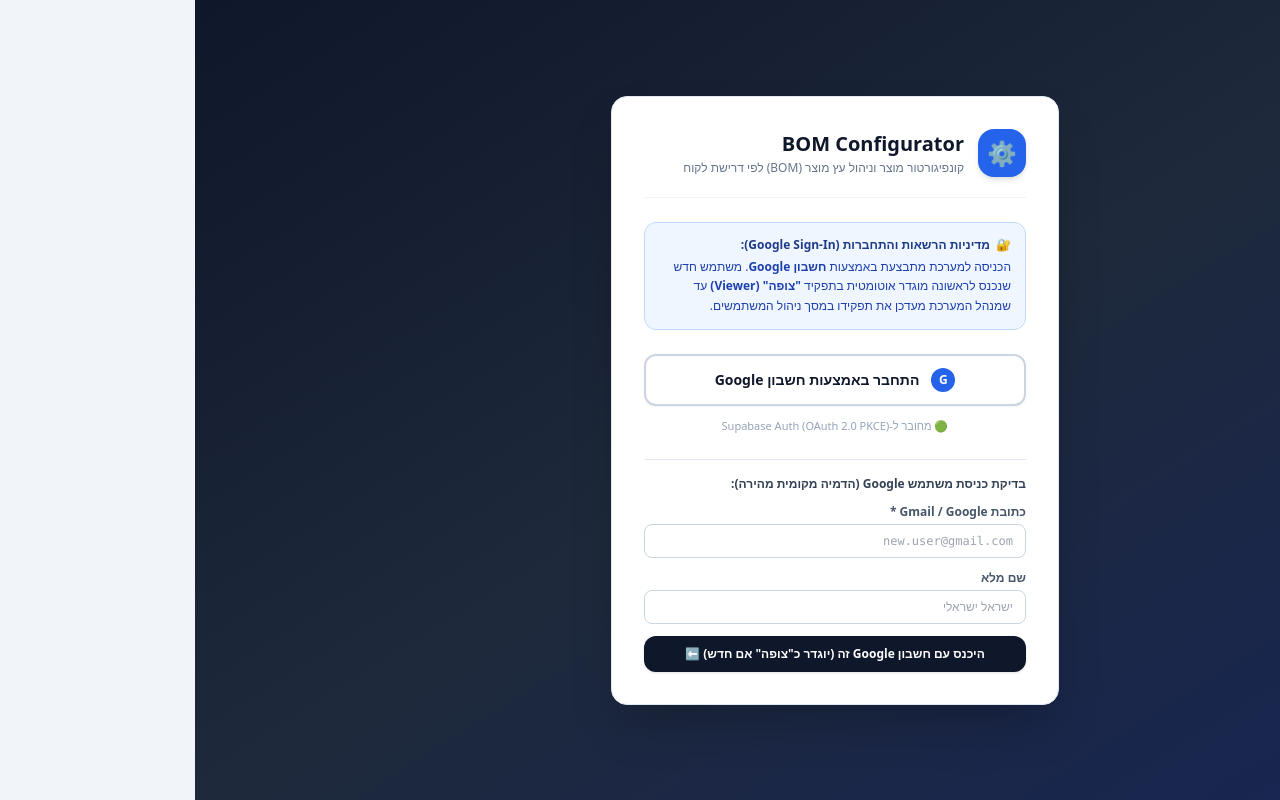
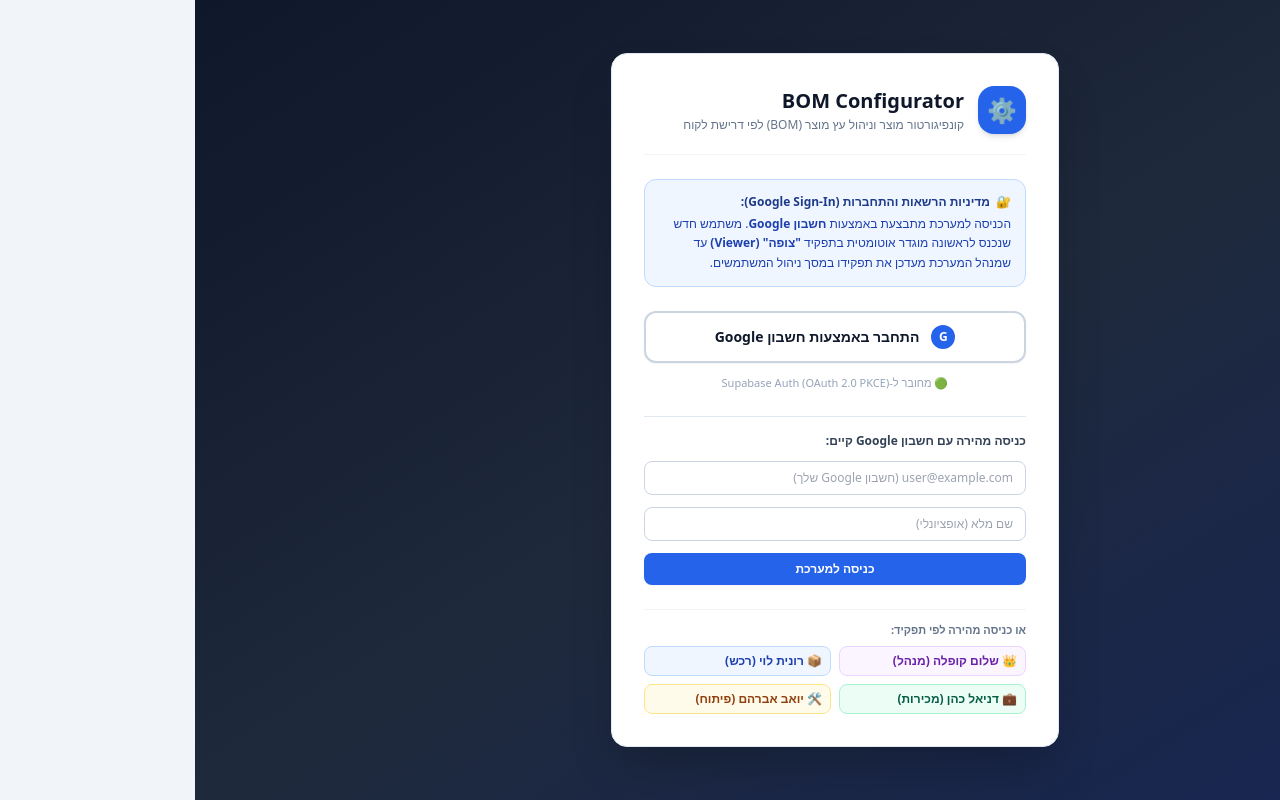
Before and after one commit to shalomkopla-commits/BOM-CONFIGURATOR, a Next.js app: page /login in a window 1280 px wide. Built offline with nearby package versions, Linux system fonts and the light colour scheme; no server answers.

Commit message:
feat(auth): add explicit error banner on login and detail auth callback failure reasons

```diff
--- a/src/app/auth/callback/route.ts
+++ b/src/app/auth/callback/route.ts
@@ -16,11 +16,17 @@ function formatNowHe(): string {
 export async function GET(request: Request) {
   const { searchParams, origin } = new URL(request.url);
   const code = searchParams.get('code');
+  const errorParam = searchParams.get('error');
+  const errorDescription = searchParams.get('error_description');
   const next = searchParams.get('next') ?? '/';
+
+  if (errorParam) {
+    const reason = encodeURIComponent(errorDescription || errorParam);
+    return NextResponse.redirect(`${origin}/login?error=${reason}`);
+  }
 
   if (code && isSupabaseEnvConfigured()) {
     const cookieStore = cookies();
-    // Prepare a redirect response to the target page
     const redirectResponse = NextResponse.redirect(`${origin}${next}`);
 
     const supabase = createServerClient(
@@ -39,13 +45,11 @@ export async function GET(request: Request) {
             }[]
           ) {
             cookiesToSet.forEach(({ name, value, options }) => {
-              // Set on cookieStore for this request
               try {
                 cookieStore.set(name, value, options);
               } catch {
                 // Ignore if in restricted context
               }
-              // Set directly on the outgoing NextResponse so browser stores the session cookies!
               redirectResponse.cookies.set(name, value, options);
             });
           },
@@ -53,9 +57,9 @@ export async function GET(request: Request) {
       }
     );
 
-    const { error } = await supabase.auth.exchangeCodeForSession(code);
-    if (!error) {
-      // Verify authenticated user with getUser()
+    const { error: exchangeError } = await supabase.auth.exchangeCodeForSession(code);
+    if (!exchangeError) {
+      try {
         const {
           data: { user },
         } = await supabase.auth.getUser();
@@ -68,7 +72,6 @@ export async function GET(request: Request) {
             user.email.split('@')[0];
           const avatarUrl = user.user_metadata?.avatar_url || null;
 
-        // Check if user already exists in public.app_users
           const { data: existingUser } = await supabase
             .from('app_users')
             .select('id, role')
@@ -76,7 +79,6 @@ export async function GET(request: Request) {
             .maybeSingle();
 
           if (!existingUser) {
-          // First-time Google Sign-In: automatically register as 'viewer' (צופה)
             await supabase.from('app_users').insert({
               id: user.id,
               email: user.email.toLowerCase(),
@@ -90,7 +92,6 @@ export async function GET(request: Request) {
               updated_by: 'Google Sign-In (הוגדר אוטומטית כצופה)',
             });
           } else {
-          // Returning user: update last_sign_in_at
             await supabase
               .from('app_users')
               .update({
@@ -100,11 +101,16 @@ export async function GET(request: Request) {
               .eq('id', existingUser.id);
           }
         }
+      } catch (profileErr) {
+        console.warn('Profile sync non-fatal error:', profileErr);
+      }
 
-      // Return the response with all session cookies attached!
       return redirectResponse;
+    } else {
+      const errReason = encodeURIComponent(exchangeError.message);
+      return NextResponse.redirect(`${origin}/login?error=${errReason}`);
     }
   }
 
-  return NextResponse.redirect(`${origin}/login?error=auth_callback_failed`);
+  return NextResponse.redirect(`${origin}/login?error=no_auth_code_received`);
 }
--- a/src/app/login/page.tsx
+++ b/src/app/login/page.tsx
@@ -1,15 +1,29 @@
 'use client';
 
-import React, { useState } from 'react';
-import { useRouter } from 'next/navigation';
+import React, { Suspense, useEffect, useState } from 'react';
+import { useRouter, useSearchParams } from 'next/navigation';
 import { createClient, isSupabaseEnvConfigured } from '@/utils/supabase/client';
 
-export default function LoginPage() {
+function LoginContent() {
   const router = useRouter();
+  const searchParams = useSearchParams();
   const [loading, setLoading] = useState(false);
   const [errorMsg, setErrorMsg] = useState<string | null>(null);
   const [demoEmail, setDemoEmail] = useState('');
   const [demoName, setDemoName] = useState('');
+
+  useEffect(() => {
+    const errorQuery = searchParams.get('error');
+    if (errorQuery) {
+      if (errorQuery === 'auth_callback_failed') {
+        setErrorMsg('התחברות נכשלה בעת אימות הנתונים מול Google ו-Supabase. אנא נסה שוב.');
+      } else if (errorQuery === 'no_auth_code_received') {
+        setErrorMsg('התחברות נכשלה: לא התקבל קוד אימות מחשבון Google.');
+      } else {
+        setErrorMsg(`התחברות נכשלה: ${decodeURIComponent(errorQuery)}`);
+      }
+    }
+  }, [searchParams]);
 
   const handleGoogleOAuthLogin = async () => {
     setErrorMsg(null);
@@ -37,7 +51,7 @@ export default function LoginPage() {
 
     if (error) {
       setLoading(false);
-      setErrorMsg(error.message);
+      setErrorMsg(`התחברות נכשלה: ${error.message}`);
     }
   };
 
@@ -53,6 +67,19 @@ export default function LoginPage() {
         JSON.stringify({
           email: demoEmail.trim().toLowerCase(),
           fullName: demoName.trim() || demoEmail.trim().split('@')[0],
+        })
+      );
+    }
+    router.push('/');
+  };
+
+  const handleQuickRoleLogin = (email: string, name: string) => {
+    if (typeof window !== 'undefined') {
+      window.localStorage.setItem(
+        'bom_pending_google_login',
+        JSON.stringify({
+          email,
+          fullName: name,
         })
       );
     }
@@ -92,9 +119,14 @@ export default function LoginPage() {
           </p>
         </div>
 
+        {/* Prominent Error Message Alert */}
         {errorMsg && (
-          <div className="bg-red-50 border border-red-300 text-red-800 text-xs rounded-xl p-3 font-medium">
-            ⚠️ {errorMsg}
+          <div className="bg-red-50 border-2 border-red-400 text-red-900 text-xs rounded-xl p-3.5 font-bold flex items-start gap-2 shadow-sm animate-pulse">
+            <span className="text-base leading-none">⚠️</span>
+            <div className="flex-1 leading-relaxed">
+              <span className="block text-red-800 font-extrabold">התחברות נכשלה:</span>
+              <span className="font-normal text-red-700">{errorMsg}</span>
+            </div>
           </div>
         )}
 
@@ -104,7 +136,7 @@ export default function LoginPage() {
             type="button"
             disabled={loading}
             onClick={handleGoogleOAuthLogin}
-            className="w-full py-3 px-4 rounded-xl bg-white hover:bg-slate-50 text-slate-900 font-bold text-sm border-2 border-slate-300 shadow-sm flex items-center justify-center gap-3 transition disabled:opacity-50"
+            className="w-full py-3 px-4 rounded-xl bg-white hover:bg-slate-50 text-slate-900 font-bold text-sm border-2 border-slate-300 shadow-sm flex items-center justify-center gap-3 transition disabled:opacity-50 hover:border-blue-500"
           >
             <span className="w-6 h-6 rounded-full bg-blue-600 text-white font-extrabold flex items-center justify-center text-xs">
               G
@@ -119,7 +151,7 @@ export default function LoginPage() {
           <div className="text-center text-[11px] text-slate-400">
             {isSupabaseEnvConfigured()
               ? '🟢 מחובר ל-Supabase Auth (OAuth 2.0 PKCE)'
-              : 'מצב תצוגה מקומית (ניתן להתחבר גם ללא הגדרת מפתחות Supabase)'}
+              : 'מצב תצוגה מקומית'}
           </div>
         </div>
 
@@ -129,40 +161,85 @@ export default function LoginPage() {
           className="pt-4 border-t border-slate-200 space-y-3 text-xs"
         >
           <div className="font-bold text-slate-700">
-            בדיקת כניסת משתמש Google (הדמיה מקומית מהירה):
+            כניסה מהירה עם חשבון Google קיים:
           </div>
           <div>
-            <label className="block font-semibold text-slate-600 mb-1">
-              כתובת Gmail / Google *
-            </label>
             <input
               type="email"
               value={demoEmail}
               onChange={(e) => setDemoEmail(e.target.value)}
-              placeholder="new.user@gmail.com"
-              className="w-full border border-slate-300 rounded-lg px-3 py-2 font-mono bg-white"
+              placeholder="user@example.com (חשבון Google שלך)"
+              className="w-full px-3 py-2 border border-slate-300 rounded-lg text-xs focus:outline-none focus:ring-2 focus:ring-blue-500 text-right"
             />
           </div>
           <div>
-            <label className="block font-semibold text-slate-600 mb-1">
-              שם מלא
-            </label>
             <input
               type="text"
               value={demoName}
               onChange={(e) => setDemoName(e.target.value)}
-              placeholder="ישראל ישראלי"
-              className="w-full border border-slate-300 rounded-lg px-3 py-2 bg-white"
+              placeholder="שם מלא (אופציונלי)"
+              className="w-full px-3 py-2 border border-slate-300 rounded-lg text-xs focus:outline-none focus:ring-2 focus:ring-blue-500 text-right"
             />
           </div>
           <button
             type="submit"
-            className="w-full py-2.5 px-4 rounded-xl bg-slate-900 hover:bg-slate-800 text-white font-bold transition shadow"
+            className="w-full py-2 px-3 rounded-lg bg-blue-600 hover:bg-blue-700 text-white font-bold text-xs shadow-sm transition"
           >
-            היכנס עם חשבון Google זה (יוגדר כ&quot;צופה&quot; אם חדש) ⬅
+            כניסה למערכת
           </button>
         </form>
+
+        {/* Fast Role Switcher Buttons */}
+        <div className="pt-3 border-t border-slate-100">
+          <div className="text-[11px] font-semibold text-slate-500 mb-2">
+            או כניסה מהירה לפי תפקיד:
+          </div>
+          <div className="grid grid-cols-2 gap-2 text-xs">
+            <button
+              type="button"
+              onClick={() => handleQuickRoleLogin('shalomkopla@gmail.com', 'שלום קופלה (מנהל מערכת)')}
+              className="py-1.5 px-2 bg-purple-50 hover:bg-purple-100 text-purple-800 rounded-lg border border-purple-200 font-bold transition text-right"
+            >
+              👑 שלום קופלה (מנהל)
+            </button>
+            <button
+              type="button"
+              onClick={() => handleQuickRoleLogin('ronit.levi@company.com', 'רונית לוי')}
+              className="py-1.5 px-2 bg-blue-50 hover:bg-blue-100 text-blue-800 rounded-lg border border-blue-200 font-bold transition text-right"
+            >
+              📦 רונית לוי (רכש)
+            </button>
+            <button
+              type="button"
+              onClick={() => handleQuickRoleLogin('daniel.cohen@company.com', 'דניאל כהן')}
+              className="py-1.5 px-2 bg-emerald-50 hover:bg-emerald-100 text-emerald-800 rounded-lg border border-emerald-200 font-bold transition text-right"
+            >
+              💼 דניאל כהן (מכירות)
+            </button>
+            <button
+              type="button"
+              onClick={() => handleQuickRoleLogin('yoav.avraham@company.com', 'יואב אברהם')}
+              className="py-1.5 px-2 bg-amber-50 hover:bg-amber-100 text-amber-800 rounded-lg border border-amber-200 font-bold transition text-right"
+            >
+              🛠️ יואב אברהם (פיתוח)
+            </button>
+          </div>
+        </div>
       </div>
     </main>
   );
 }
+
+export default function LoginPage() {
+  return (
+    <Suspense
+      fallback={
+        <div className="min-h-screen bg-slate-900 flex items-center justify-center text-white text-sm">
+          טוען עמוד התחברות...
+        </div>
+      }
+    >
+      <LoginContent />
+    </Suspense>
+  );
+}
```
Lines whose indentation alone changed are shown as unchanged.
